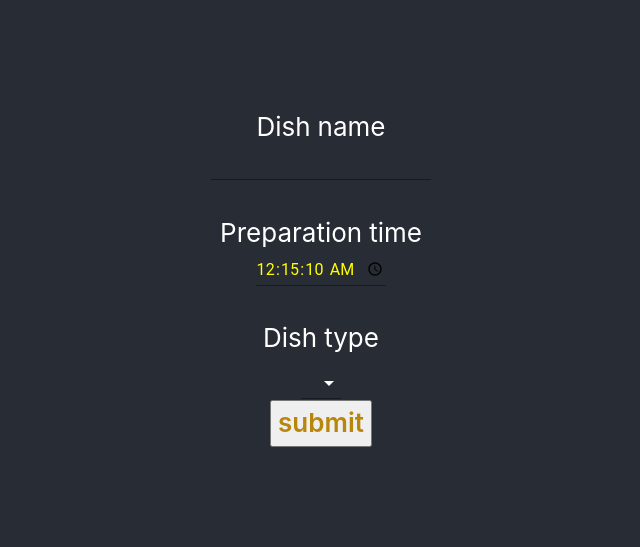
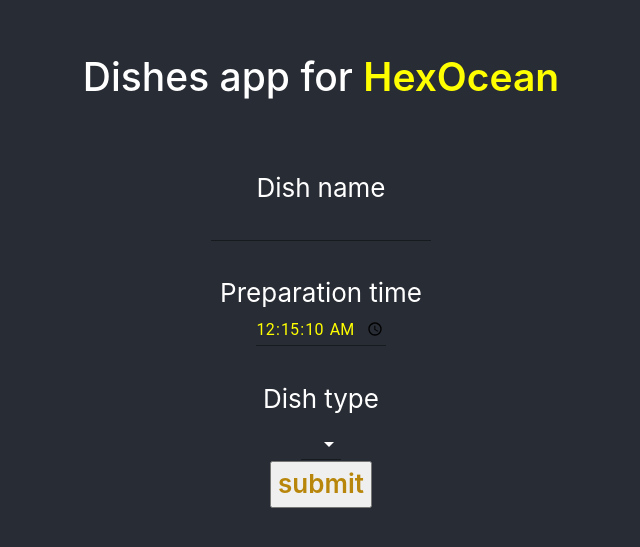
Before and after one commit to PaulinaMilewska/dishes-form, a React (Create React App) app in the folder dishes/: page / in a window 1280 px wide. Shown: the part 123-670 px from the top of the page, without its empty margins (319-959 px from the left). Built offline with nearby package versions, Linux system fonts and the light colour scheme.

Commit message:
add header

```diff
--- a/dishes/src/App.js
+++ b/dishes/src/App.js
@@ -2,6 +2,7 @@
 import { useState } from "react";
 import { DishForm, fieldsForm } from "./components/DishForm";
 import ButtonsResult from "./components/ButtonsResult";
+import Header from "./components/Header";
 import { useForm } from "react-hook-form";
 import { DishSelect, fieldsSelect } from "./components/DishSelect";
 import axios from "axios";
@@ -40,6 +41,7 @@
     return (
         <div className="App">
             <div className="App-content">
+                <Header />
                 <form
                     onSubmit={handleSubmit((data) => {
                         data = values;
--- /dev/null
+++ b/dishes/src/components/Header.js
@@ -0,0 +1,7 @@
+export default () => (
+    <header>
+        <h2 style={{ textAlign: "left", color: "white", marginBottom: "60px" }}>
+            Dishes app for <span style={{ color: "yellow", fontWeight: "600" }}>HexOcean</span>
+        </h2>
+    </header>
+);
```
